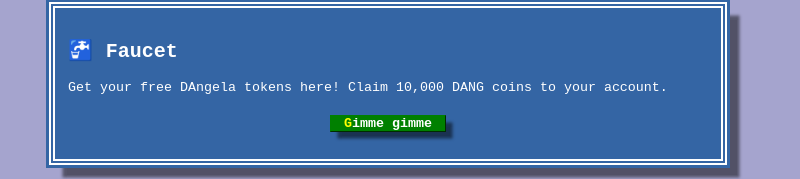
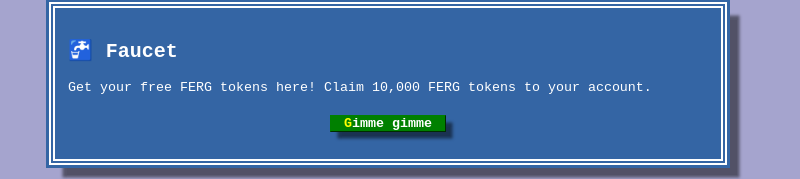
Before and after one commit to NotFerg/FERG-Token, a React (Vite) app in the folder src/token2_frontend/: page / in a window 1280 px wide. Shown: the part 303-482 px from the top of the page, without its empty margins (252-1052 px from the left). Built offline with nearby package versions, Linux system fonts and the light colour scheme.

Commit message:
Added claim token functionality

```diff
--- a/src/token2_frontend/src/components/Faucet.jsx
+++ b/src/token2_frontend/src/components/Faucet.jsx
@@ -1,9 +1,15 @@
-import React from "react";
+import React, { useState } from "react";
+import { token2_backend } from "../../../declarations/token2_backend";
 
 function Faucet() {
+  const [isDisabled, setDisabled] = useState(false);
+  const [buttonText,setButtonText] = useState("Gimme gimme");
 
   async function handleClick(event) {
-
+    setDisabled(true);
+    const result = await token2_backend.payOut();
+    setButtonText(result);
+    //setDisabled(false);
   }
 
   return (
@@ -14,10 +20,13 @@ function Faucet() {
         </span>
         Faucet
       </h2>
-      <label>Get your free DAngela tokens here! Claim 10,000 DANG coins to your account.</label>
+      <label>
+        Get your free FERG tokens here! Claim 10,000 FERG tokens to your
+        account.
+      </label>
       <p className="trade-buttons">
-        <button id="btn-payout" onClick={handleClick}>
-          Gimme gimme
+        <button id="btn-payout" onClick={handleClick} disabled={isDisabled}>
+          {buttonText}
         </button>
       </p>
     </div>
```
Also changed, not shown: 1 other file (tests, documents, lock files or other folders).
